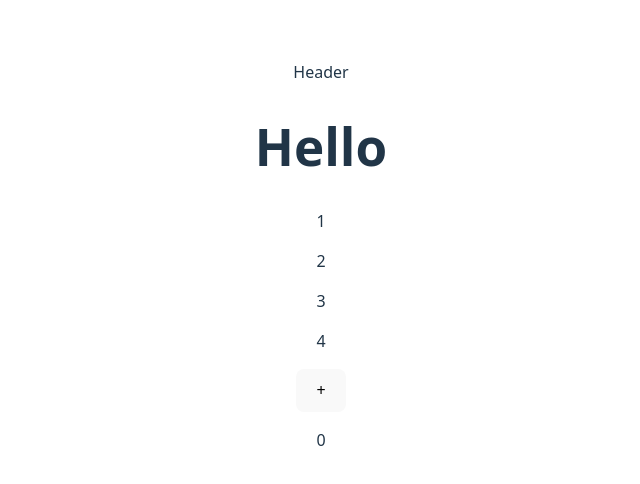
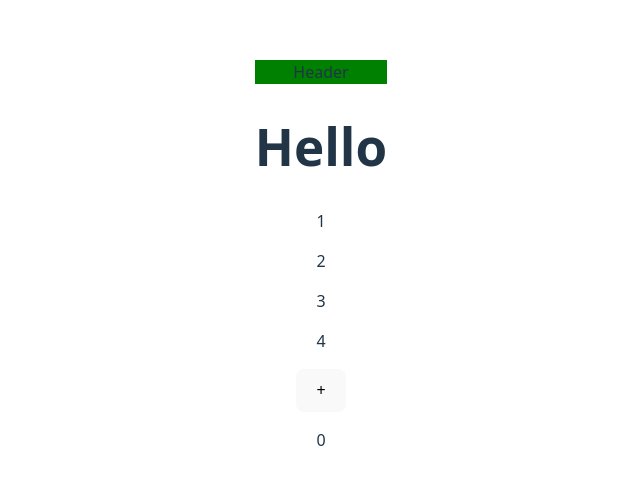
Before and after one commit to TomRoberto/cours-github-draco25, a React (Vite) app: page / in a window 1280 px wide. Shown: the part 136-620 px from the top of the page, without its empty margins (319-959 px from the left). Built offline with nearby package versions, Linux system fonts and the light colour scheme.

Commit message:
changed color header

```diff
--- a/src/components/Header.jsx
+++ b/src/components/Header.jsx
@@ -1,5 +1,5 @@
 const Header = () => {
-  return <header>Header</header>;
+  return <header style={{ backgroundColor: "green" }}>Header</header>;
 };
 
 export default Header;
```
